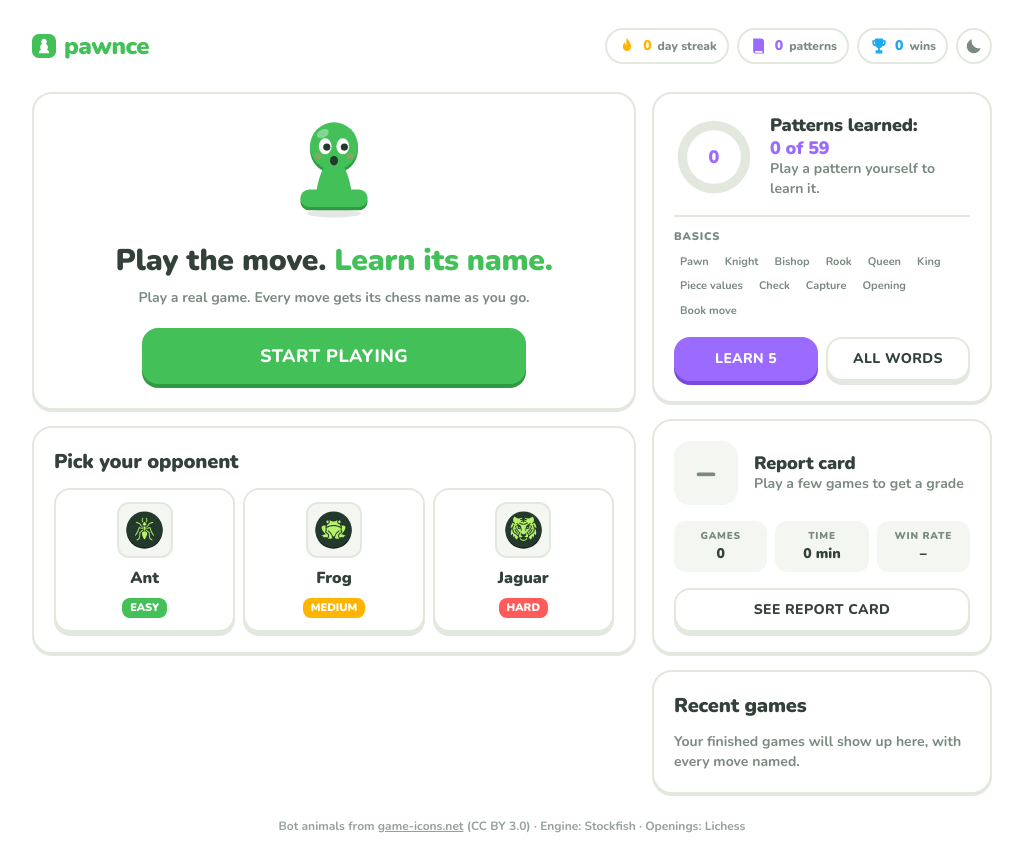
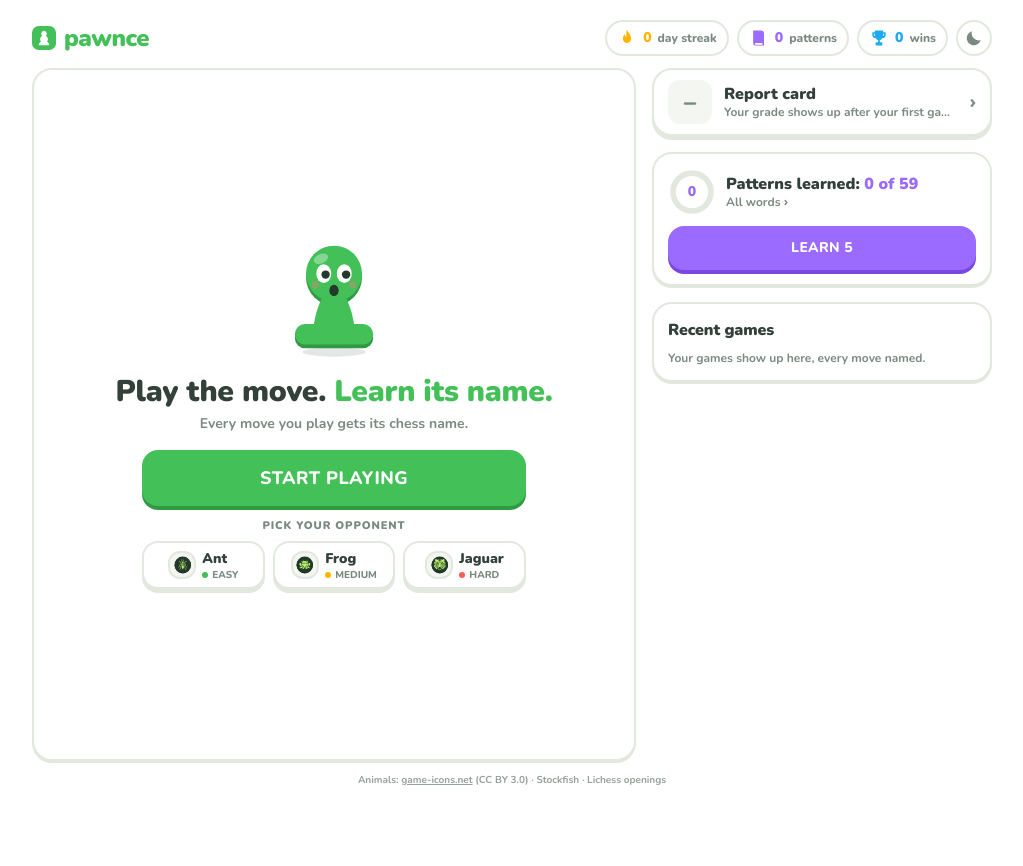
Before and after one commit to shekhar-0224/pawnce, a React (Vite) app: page / in a window 1280 px wide. Shown: the whole page, without its empty margins (128-1151 px from the left). After the commit the page ends 800 px from the top, so only its background shows below. Built offline with nearby package versions, Linux system fonts and the light colour scheme.

Commit message:
Home fits one screen: report card as a slim bar at the top, opponents as a row under Play, patterns and recent games as small tiles (full lists on their pages)
Co-Authored-By: Claude Opus 5.5 <noreply@anthropic.com>
Claude-Session: https://claude.ai/code/session_01EY45MmKoTqoFmgJSRAeWot

```diff
--- a/src/components/StartScreen.tsx
+++ b/src/components/StartScreen.tsx
@@ -2,9 +2,9 @@ import { AnimatePresence, motion } from 'framer-motion'
 import { type ReactNode, useState } from 'react'
 import { Link } from 'react-router'
 import { TIME_CONTROLS, timeControlName } from '../chess/clock'
-import { BASIC_WORDS, PATTERN_WORDS } from '../chess/glossary'
+import { PATTERN_WORDS } from '../chess/glossary'
 import { BOTS, BOT_LIST } from '../engine/bots'
-import { isKnown, isLearnedPattern, useLearned } from '../storage/learned'
+import { isLearnedPattern, useLearned } from '../storage/learned'
 import { loadRecentGames, playStreak } from '../storage/recentGames'
 import { formatDuration, loadStats } from '../storage/stats'
 import { buildReport } from './report'
@@ -103,7 +103,7 @@ function ProgressRing({ value, total }: { value: number; total: number }) {
   const c = 2 * Math.PI * r
   const pct = total ? value / total : 0
   return (
-    <svg viewBox="0 0 76 76" className="size-20 shrink-0 -rotate-90" aria-hidden>
+    <svg viewBox="0 0 76 76" className="size-12 shrink-0 -rotate-90" aria-hidden>
       <circle cx="38" cy="38" r={r} fill="none" stroke="var(--border)" strokeWidth="9" />
       <motion.circle
         cx="38"
@@ -146,7 +146,7 @@ export function StartScreen({ setup, onPlay, onRecent, onOpenGame }: Props) {
   // One short, useful line under the tagline.
   const last = games[0]
   const greeting = !returning
-    ? 'Play a real game. Every move gets its chess name as you go.'
+    ? 'Every move you play gets its chess name.'
     : streak >= 2
       ? `${streak} days in a row. Keep your streak going!`
       : last?.result === 'win'
@@ -160,204 +160,147 @@ export function StartScreen({ setup, onPlay, onRecent, onOpenGame }: Props) {
     setDeck(ids.map((id) => ({ card: { kind: 'word', id } })))
   }
 
+  const LEVEL_TONE: Record<string, string> = { Easy: 'bg-accent', Medium: 'bg-warn', Hard: 'bg-danger' }
+  const tileLink =
+    'press flex min-w-0 cursor-pointer flex-col gap-2 rounded-card border-2 border-border bg-surface p-3.5 text-left [--edge:var(--border)] hover:bg-surface-2'
+
+  // The report card, as a slim call to action at the top.
+  const reportBar = (
+    <motion.div {...pop(0)}>
+      <Link to="/report" aria-label={`Report card: ${report.grade.label}`} className={`${tileLink} !flex-row items-center !gap-3 !py-2.5`}>
+        <span className={`grid size-11 shrink-0 place-items-center rounded-xl text-2xl font-black ${report.grade.tone}`} aria-hidden>
+          {report.grade.letter}
+        </span>
+        <span className="min-w-0 flex-1">
+          <span className="block font-black leading-tight">Report card</span>
+          <span className="block truncate text-xs font-bold text-muted">
+            {report.games === 0
+              ? 'Your grade shows up after your first game'
+              : `${report.games} ${report.games === 1 ? 'game' : 'games'} · ${formatDuration(report.timeMs)} played${report.winRate !== null ? ` · ${report.winRate}% wins` : ''}`}
+          </span>
+        </span>
+        <span aria-hidden className="text-lg font-black text-muted">
+          ›
+        </span>
+      </Link>
+    </motion.div>
+  )
+
   const hero = (
-    <motion.section aria-labelledby="play-heading" className="card flex flex-col items-center gap-5 p-6 text-center" {...pop(0)}>
-      <Mascot size={96} mood={returning ? 'happy' : 'wow'} />
-      <div className="flex flex-col gap-2">
-        <h1 id="play-heading" className="font-display text-3xl font-black leading-tight">
+    <motion.section aria-labelledby="play-heading" className="card flex flex-col gap-3 p-4 min-[900px]:justify-center min-[900px]:gap-4 min-[900px]:p-6" {...pop(0.04)}>
+      <div className="flex items-center gap-3 min-[900px]:flex-col min-[900px]:text-center">
+        <span className="shrink-0 min-[900px]:[&>svg]:h-auto min-[900px]:[&>svg]:w-28">
+          <Mascot size={64} mood={returning ? 'happy' : 'wow'} />
+        </span>
+        <div className="min-w-0">
+          <h1 id="play-heading" className="font-display text-2xl font-black leading-tight min-[900px]:text-3xl">
             Play the move. <span className="text-accent">Learn its name.</span>
           </h1>
-        <p className="text-sm font-bold text-muted">{greeting}</p>
+          <p className="mt-1 text-sm font-bold text-muted">{greeting}</p>
         </div>
-      <div className="flex w-full max-w-sm flex-col gap-2">
+      </div>
+      <div className="mx-auto flex w-full max-w-sm flex-col gap-3">
         {returning ? (
-          <>
           <Button variant="primary" size="lg" className="w-full flex-col !gap-0 py-2" onClick={() => onPlay(setup)}>
             <span className="text-lg uppercase">Play</span>
             <span className="text-xs font-bold normal-case opacity-90">
               vs {bot.name} · {SIDE_LABEL[setup.side]} · {timeControlName(tc)}
             </span>
           </Button>
-            <Button size="lg" className="w-full uppercase" onClick={() => setChoosing({})}>
-              New game
-            </Button>
-          </>
         ) : (
           <Button variant="primary" size="lg" className="w-full text-lg uppercase" onClick={() => setChoosing({})}>
             Start playing
           </Button>
         )}
+        <div role="group" aria-labelledby="opponents-heading" className="flex flex-col gap-1.5">
+          <p id="opponents-heading" className="text-center text-[11px] font-black uppercase tracking-[0.08em] text-muted">
+            {returning ? 'Or a new game vs' : 'Pick your opponent'}
+          </p>
+          <div className="grid grid-cols-3 gap-2">
+            {BOT_LIST.map((b) => (
+              <button
+                key={b.id}
+                type="button"
+                onClick={() => setChoosing({ botId: b.id })}
+                aria-label={`Play the ${b.name}, ${b.level}`}
+                className="press flex min-w-0 cursor-pointer items-center justify-center gap-1.5 rounded-2xl border-2 border-border bg-surface px-1.5 py-1.5 [--edge:var(--border)] hover:bg-surface-2"
+              >
+                <BotAvatar bot={b} size={28} />
+                <span className="flex min-w-0 flex-col items-start leading-tight">
+                  <span className="truncate text-sm font-black">{b.name}</span>
+                  <span className="flex items-center gap-1 text-[10px] font-extrabold uppercase text-muted">
+                    <span className={`size-1.5 rounded-full ${LEVEL_TONE[b.level] ?? 'bg-muted'}`} />
+                    {b.level}
+                  </span>
+                </span>
+              </button>
+            ))}
+          </div>
+        </div>
       </div>
     </motion.section>
   )
 
-  const LEVEL_TONE: Record<string, string> = { Easy: 'bg-accent', Medium: 'bg-warn', Hard: 'bg-danger' }
-  const opponentsCard = (
-    <motion.section aria-labelledby="opponents-heading" className="card flex flex-col gap-3 p-5" {...pop(0.04)}>
-      <h2 id="opponents-heading" className="text-xl font-black">
-        Pick your opponent
-      </h2>
-      <div className="grid grid-cols-3 gap-2">
-        {BOT_LIST.map((b, i) => (
-          <motion.button
-            key={b.id}
-            type="button"
-            onClick={() => setChoosing({ botId: b.id })}
-            aria-label={`Play the ${b.name}, ${b.level}`}
-            className="press flex cursor-pointer flex-col items-center gap-2 rounded-2xl border-2 border-border bg-surface px-2 py-3 [--edge:var(--border)] hover:bg-surface-2"
-            whileHover={{ y: -2 }}
-            initial={{ opacity: 0, y: 10 }}
-            animate={{ opacity: 1, y: 0 }}
-            transition={{ delay: 0.1 + i * 0.06, type: 'spring', stiffness: 360, damping: 22 }}
-          >
-            <BotAvatar bot={b} size={56} />
-            <span className="font-black">{b.name}</span>
-            <span className={`rounded-lg px-2 py-0.5 text-[11px] font-black uppercase text-white ${LEVEL_TONE[b.level] ?? 'bg-muted'}`}>
-              {b.level}
+  // Patterns: progress and practice. The full list lives on /words.
+  const wordsTile = (
+    <motion.section aria-labelledby="words-heading" className="card flex min-w-0 flex-col gap-2.5 p-3.5" {...pop(0.08)}>
+      <Link to="/words" className="flex items-center gap-2.5 rounded-xl hover:opacity-80">
+        <span className="relative">
+          <ProgressRing value={known.length} total={PATTERN_WORDS.length} />
+          <span className="absolute inset-0 grid place-items-center text-sm font-black text-learn">{known.length}</span>
         </span>
-          </motion.button>
-        ))}
-      </div>
+        <span className="min-w-0">
+          <span id="words-heading" className="block font-black leading-tight">
+            Patterns learned:{' '}
+            <span className="whitespace-nowrap text-learn">
+              {known.length} of {PATTERN_WORDS.length}
+            </span>
+          </span>
+          <span className="block text-xs font-bold text-muted">All words ›</span>
+        </span>
+      </Link>
+      <Button variant="learn" className="mt-auto w-full whitespace-nowrap uppercase" onClick={practice}>
+        {waiting.length > 0 ? `Practice ${waiting.length}` : known.length > 0 ? 'Review' : 'Learn 5'}
+      </Button>
     </motion.section>
   )
 
-  const wordsCard = (
-    <motion.section aria-labelledby="words-heading" className="card flex flex-col gap-4 p-5" {...pop(0.08)}>
-      <div className="flex items-center gap-4">
-        <div className="relative">
-          <ProgressRing value={known.length} total={PATTERN_WORDS.length} />
-          <span className="absolute inset-0 grid place-items-center text-lg font-black text-learn">{known.length}</span>
-        </div>
-        <div className="min-w-0">
-          <h2 id="words-heading" className="text-lg font-black leading-tight">
-            <span className="block">Patterns learned:</span>{' '}
-            <span className="text-learn">
-              {known.length} of {PATTERN_WORDS.length}
-            </span>
-          </h2>
-          <p className="text-sm font-bold text-muted">
-            {waiting.length > 0 ? (
-              <span className="text-learn">{waiting.length} seen, not played yet</span>
-            ) : (
-              'Play a pattern yourself to learn it.'
-            )}
-          </p>
-        </div>
-      </div>
-      {(waiting.length > 0 || known.length > 0) && (
-        <div className="flex flex-wrap gap-1.5">
-          {[...known, ...waiting].slice(0, 8).map((w) => (
-            <Link
-              key={w.id}
-              to={`/words/${w.id}`}
-              className={`rounded-xl border-2 px-2.5 py-1 text-xs font-extrabold hover:brightness-95 ${
-                isLearnedPattern(learned.words[w.id]) ? 'border-accent/40 bg-accent/10 text-accent-edge' : 'border-learn/40 bg-learn/10 text-learn'
-              }`}
-            >
-              {isLearnedPattern(learned.words[w.id]) ? '✓ ' : ''}
-              {w.name}
-            </Link>
-          ))}
-        </div>
-      )}
-      <div aria-label="Basics" role="group" className="flex flex-col gap-1.5 border-t-2 border-border pt-3">
-        <p className="text-[11px] font-black uppercase tracking-[0.08em] text-muted">Basics</p>
-        <div className="flex flex-wrap gap-1">
-          {BASIC_WORDS.map((w) => (
-            <Link
-              key={w.id}
-              to={`/words/${w.id}`}
-              className={`rounded-lg px-1.5 py-0.5 text-[11px] font-bold hover:bg-surface-2 ${isKnown(learned.words[w.id]) ? 'text-text' : 'text-muted'}`}
-            >
-              {isKnown(learned.words[w.id]) && <span className="text-accent">✓ </span>}
-              {w.name}
-            </Link>
-          ))}
-        </div>
-      </div>
-      <div className="grid grid-cols-2 gap-2">
-        <Button variant="learn" className="w-full whitespace-nowrap uppercase" onClick={practice}>
-          {waiting.length > 0 ? `Practice ${waiting.length}` : known.length > 0 ? 'Review' : 'Learn 5'}
-        </Button>
-        <Link
-          to="/words"
-          className="press inline-flex min-h-11 items-center justify-center whitespace-nowrap rounded-2xl border-2 border-border bg-surface px-4 text-sm font-extrabold uppercase tracking-wide [--edge:var(--border)] hover:bg-surface-2"
-        >
-          All words
-        </Link>
-      </div>
-    </motion.section>
-  )
-
-  const reportCard = (
-    <motion.section aria-labelledby="report-heading" className="card flex flex-col gap-4 p-5" {...pop(0.12)}>
-      <div className="flex items-center gap-4">
-        <span className={`grid size-16 shrink-0 place-items-center rounded-2xl text-4xl font-black ${report.grade.tone}`} aria-hidden>
-          {report.grade.letter}
-        </span>
-        <div className="min-w-0">
-          <h2 id="report-heading" className="text-lg font-black leading-tight">
-            Report card
-          </h2>
-          <p className="text-sm font-bold text-muted">{report.grade.label}</p>
-        </div>
-      </div>
-      <dl className="grid grid-cols-3 gap-2 text-center">
-        {[
-          ['Games', String(report.games)],
-          ['Time', formatDuration(report.timeMs)],
-          ['Win rate', report.winRate !== null ? `${report.winRate}%` : '–'],
-        ].map(([label, value]) => (
-          <div key={label} className="rounded-xl bg-surface-2 px-1 py-2">
-            <dt className="text-[10px] font-black uppercase tracking-[0.08em] text-muted">{label}</dt>
-            <dd className="text-sm font-black">{value}</dd>
-          </div>
-        ))}
-      </dl>
-      <Link
-        to="/report"
-        className="press inline-flex min-h-11 items-center justify-center whitespace-nowrap rounded-2xl border-2 border-border bg-surface px-4 text-sm font-extrabold uppercase tracking-wide [--edge:var(--border)] hover:bg-surface-2"
-      >
-        See report card
-      </Link>
-    </motion.section>
-  )
-
-  const recentCard = (
-    <motion.section aria-labelledby="recent-heading" className="card flex flex-col gap-3 p-5" {...pop(0.16)}>
-      <div className="flex items-center justify-between">
-        <h2 id="recent-heading" className="text-xl font-black">
-          Recent games
+  // Recent games: the latest few (fewer on short screens). All of them on /games.
+  const recentTile = (
+    <motion.section aria-labelledby="recent-heading" className="card flex min-w-0 flex-col gap-2 p-3.5" {...pop(0.12)}>
+      <div className="flex items-center justify-between gap-2">
+        <h2 id="recent-heading" className="font-black">
+          <span className="min-[900px]:hidden">Last game</span>
+          <span className="hidden min-[900px]:inline">Recent games</span>
         </h2>
         {returning && (
-          <button type="button" onClick={onRecent} className="min-h-9 cursor-pointer rounded-xl px-2 text-sm font-extrabold uppercase text-info hover:bg-info/10">
-            See all
+          <button type="button" onClick={onRecent} className="min-h-8 cursor-pointer rounded-lg px-1.5 text-xs font-extrabold uppercase text-info hover:bg-info/10">
+            All ›
           </button>
         )}
       </div>
       {recent.length === 0 ? (
-        <p className="text-sm font-bold text-muted">Your finished games will show up here, with every move named.</p>
+        <p className="text-xs font-bold text-muted">Your games show up here, every move named.</p>
       ) : (
-        <ul className="flex flex-col gap-2">
-          {recent.map((g) => {
+        <ul className="flex flex-col gap-1.5">
+          {recent.map((g, i) => {
             const tag = RESULT_TAG[g.result] ?? RESULT_TAG.draw
             const b = BOTS[g.bot] ?? BOTS.ant
             return (
-              <li key={g.id}>
+              <li key={g.id} className={i === 0 ? '' : 'hidden min-[900px]:block [@media(max-height:700px)]:!hidden'}>
                 <button
                   type="button"
                   onClick={() => onOpenGame(g.id)}
-                  className="press flex w-full cursor-pointer items-center gap-3 rounded-2xl border-2 border-border bg-surface p-2.5 text-left [--edge:var(--border)] hover:bg-surface-2"
+                  className="flex w-full cursor-pointer items-center gap-2 rounded-xl p-1 text-left hover:bg-surface-2"
                 >
-                  <BotAvatar bot={b} size={40} />
+                  <BotAvatar bot={b} size={32} />
                   <span className="min-w-0 flex-1">
-                    <span className="block truncate font-extrabold">vs {b.name}</span>
-                    <span className="block text-xs font-bold text-muted">
-                      {g.moves} {g.moves === 1 ? 'move' : 'moves'}
-                      {g.durationMs ? ` · ${formatDuration(g.durationMs)}` : ''}
+                    <span className="block truncate text-sm font-extrabold">vs {b.name}</span>
+                    <span className="block truncate text-[11px] font-bold text-muted">
+                      {g.durationMs ? formatDuration(g.durationMs) : `${g.moves} ${g.moves === 1 ? 'move' : 'moves'}`}
                     </span>
                   </span>
-                  <span className={`shrink-0 rounded-xl px-2.5 py-1 text-xs font-black uppercase ${tag.className}`}>{tag.label}</span>
+                  <span className={`shrink-0 rounded-lg px-1.5 py-0.5 text-[10px] font-black uppercase ${tag.className}`}>{tag.label}</span>
                 </button>
               </li>
             )
@@ -368,8 +311,8 @@ export function StartScreen({ setup, onPlay, onRecent, onOpenGame }: Props) {
   )
 
   return (
-    <div className="mx-auto flex min-h-dvh w-full max-w-5xl flex-col gap-4 px-4 pb-8 pt-4 min-[900px]:px-8">
-      <header className="sticky top-0 z-20 -mx-4 flex items-center justify-between gap-3 border-b-2 border-border bg-bg/95 px-4 py-3 backdrop-blur min-[900px]:static min-[900px]:mx-0 min-[900px]:border-0 min-[900px]:bg-transparent min-[900px]:px-0">
+    <div className="mx-auto flex min-h-dvh w-full max-w-5xl flex-col gap-3 px-4 pb-3 pt-3 min-[900px]:px-8 min-[900px]:pt-5">
+      <header className="flex items-center justify-between gap-3">
         <Logo className="text-2xl" />
         <div className="flex items-center gap-2">
           <StatPill icon={<FlameIcon />} value={streak} label="day streak" hint="Days in a row you’ve played. Play today to keep it going." tone="text-warn" />
@@ -381,27 +324,23 @@ export function StartScreen({ setup, onPlay, onRecent, onOpenGame }: Props) {
         </div>
       </header>
 
-      <div className="grid gap-4 min-[900px]:grid-cols-[1fr_340px] min-[900px]:items-start">
-        <div className="flex flex-col gap-4">
+      {/* One screen, no scrolling: report bar, the play card, then two small tiles (a side column on wide screens). */}
+      <div className="flex flex-col gap-3 min-[900px]:grid min-[900px]:flex-1 min-[900px]:grid-cols-[1fr_340px] min-[900px]:items-stretch min-[900px]:gap-4">
+        <div className="min-[900px]:hidden">{reportBar}</div>
         {hero}
-          {opponentsCard}
-          <div className="min-[900px]:hidden">{wordsCard}</div>
-          <div className="min-[900px]:hidden">{reportCard}</div>
-          <div className="min-[900px]:hidden">{recentCard}</div>
+        <div className="grid grid-cols-2 gap-3 min-[900px]:flex min-[900px]:flex-col min-[900px]:gap-4">
+          <div className="hidden min-[900px]:block">{reportBar}</div>
+          {wordsTile}
+          {recentTile}
         </div>
-        <aside className="hidden flex-col gap-4 min-[900px]:flex">
-          {wordsCard}
-          {reportCard}
-          {recentCard}
-        </aside>
       </div>
 
-      <footer className="mt-auto pt-2 text-center text-xs font-bold text-muted/80">
-        Bot animals from{' '}
+      <footer className="mt-auto text-center text-[10px] font-bold text-muted/80">
+        Animals:{' '}
         <a className="underline hover:text-text" href="https://game-icons.net" target="_blank" rel="noreferrer">
           game-icons.net
         </a>{' '}
-        (CC BY 3.0) · Engine: Stockfish · Openings: Lichess
+        (CC BY 3.0) · Stockfish · Lichess openings
       </footer>
 
       <AnimatePresence>
```
Lines whose indentation alone changed are shown as unchanged.
